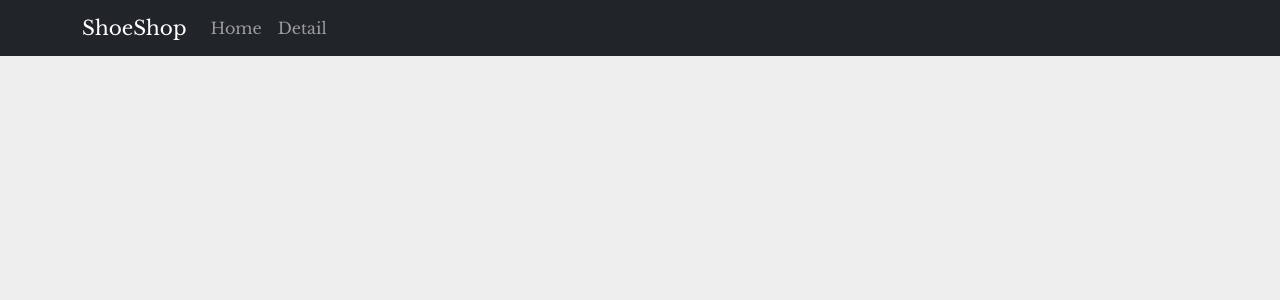
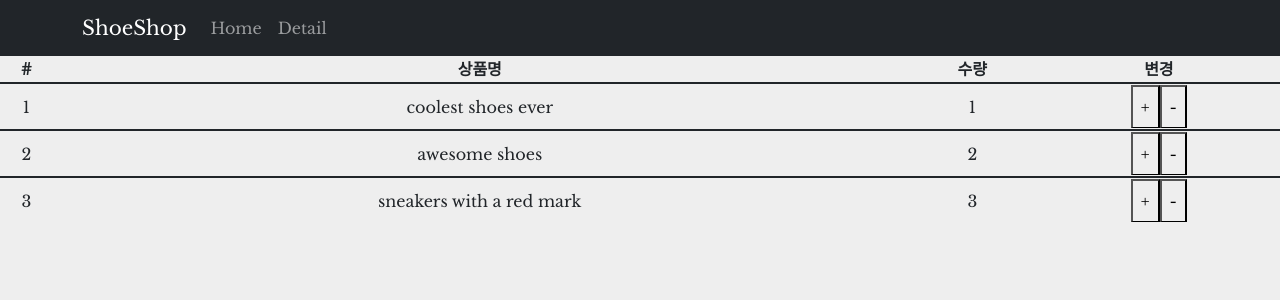
Before and after one commit to kalmtalyst/shop-ex, a React (Create React App) app: page /cart in a window 1280 px wide. Shown: the top 300 px of the page. Built offline with nearby package versions, Linux system fonts and the light colour scheme.

Commit message:
feat: update item quantity in cart using react-redux

```diff
--- a/package.json
+++ b/package.json
@@ -12,8 +12,10 @@
     "react": "^18.0.0",
     "react-bootstrap": "^2.2.3",
     "react-dom": "^18.0.0",
+    "react-redux": "^8.0.1",
     "react-router-dom": "^5.3.1",
     "react-scripts": "5.0.1",
+    "redux": "^4.2.0",
     "styled-components": "^5.3.5",
     "web-vitals": "^2.1.4"
   },
--- a/src/App.js
+++ b/src/App.js
@@ -7,6 +7,7 @@ import shoesData from "./data";
 import { Route, Switch } from "react-router-dom";
 import axios from "axios";
 import Detail from "./components/Detail";
+import Cart from "./components/Cart";
 
 // Context API
 export let StockContext = React.createContext(null); // 1. 같은 값을 공유하는 범위 생성
@@ -47,6 +48,9 @@ function App() {
         <Route path="/detail/:id">
           <Detail shoes={shoes} stock={stock} setStock={setStock} />
         </Route>
+        <Route path="/cart">
+          <Cart />
+        </Route>
       </Switch>
     </div>
   );
--- /dev/null
+++ b/src/components/Cart.jsx
@@ -0,0 +1,47 @@
+import React from "react";
+import { Table } from "react-bootstrap";
+import { connect } from "react-redux";
+
+function Cart(props) {
+  return (
+    <div>
+      <Table responsive>
+        <tr>
+          <th>#</th>
+          <th>상품명</th>
+          <th>수량</th>
+          <th>변경</th>
+        </tr>
+        {props.state.map((state, i) => {
+          return (
+            <tr key={i}>
+              <td>{i + 1}</td>
+              <td>{props.state[i].name}</td>
+              <td>{props.state[i].quan}</td>
+              <td>
+                <button onClick={() => props.dispatch({ type: "increase" })}>
+                  +
+                </button>
+                <button onClick={() => props.dispatch({ type: "decrease" })}>
+                  -
+                </button>
+              </td>
+            </tr>
+          );
+        })}
+      </Table>
+    </div>
+  );
+}
+
+// redux store 데이터 사용 방법
+// state를 props화하는 함수
+function cartItems(state) {
+  return {
+    state: state,
+    // shoeName : state[0].name;
+  };
+}
+
+export default connect(cartItems)(Cart);
+// export default Cart;
--- a/src/index.js
+++ b/src/index.js
@@ -4,11 +4,37 @@ import "./index.css";
 import App from "./App";
 import reportWebVitals from "./reportWebVitals";
 import { BrowserRouter } from "react-router-dom";
+import { Provider } from "react-redux";
+import { createStore } from "redux";
+
+let initialState = [
+  { id: 0, name: "coolest shoes ever", quan: 1 },
+  { id: 1, name: "awesome shoes", quan: 2 },
+  { id: 2, name: "sneakers with a red mark", quan: 3 },
+];
+
+function reducer(state = initialState, action) {
+  if (action.type === "increase") {
+    let copy = [...state];
+    copy[0].quan++;
+    return copy;
+  } else if (action.type === "decrease") {
+    let copy = [...initialState];
+    copy[0].quan--;
+    return copy[0].quan >= 0 ? copy : state;
+  } else {
+    return state;
+  }
+}
+
+let store = createStore(reducer);
 
 ReactDOM.render(
   <React.StrictMode>
     <BrowserRouter>
-      <App />
+      <Provider store={store}>
+        <App />
+      </Provider>
     </BrowserRouter>
   </React.StrictMode>,
   document.getElementById("root")
```
Also changed, not shown: 1 other file (tests, documents, lock files or other folders).
